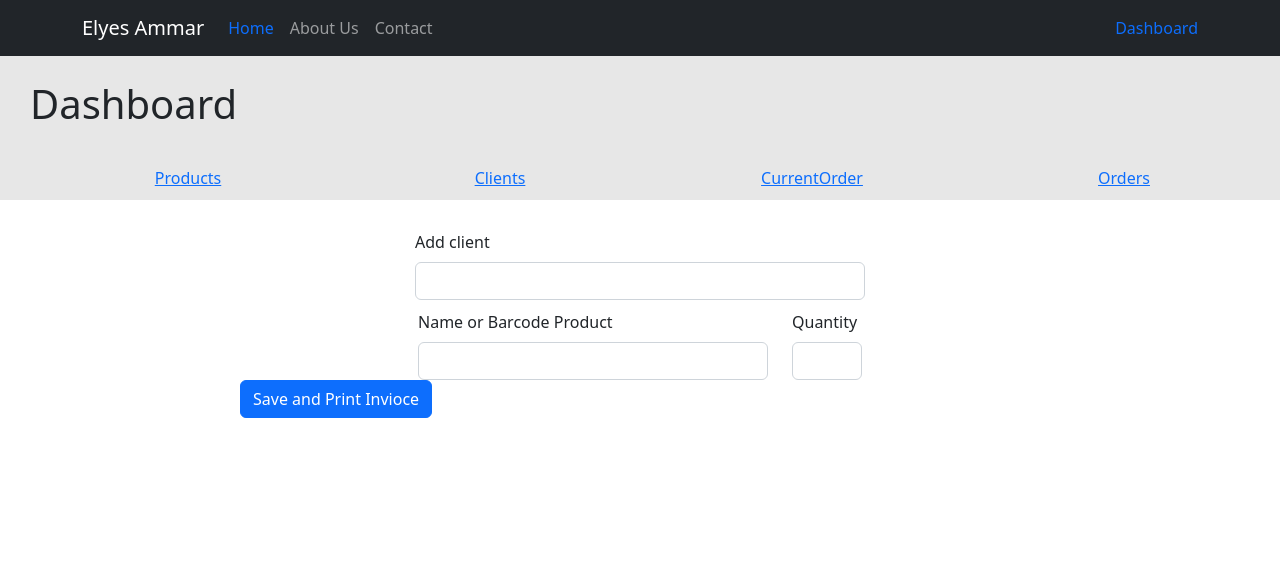
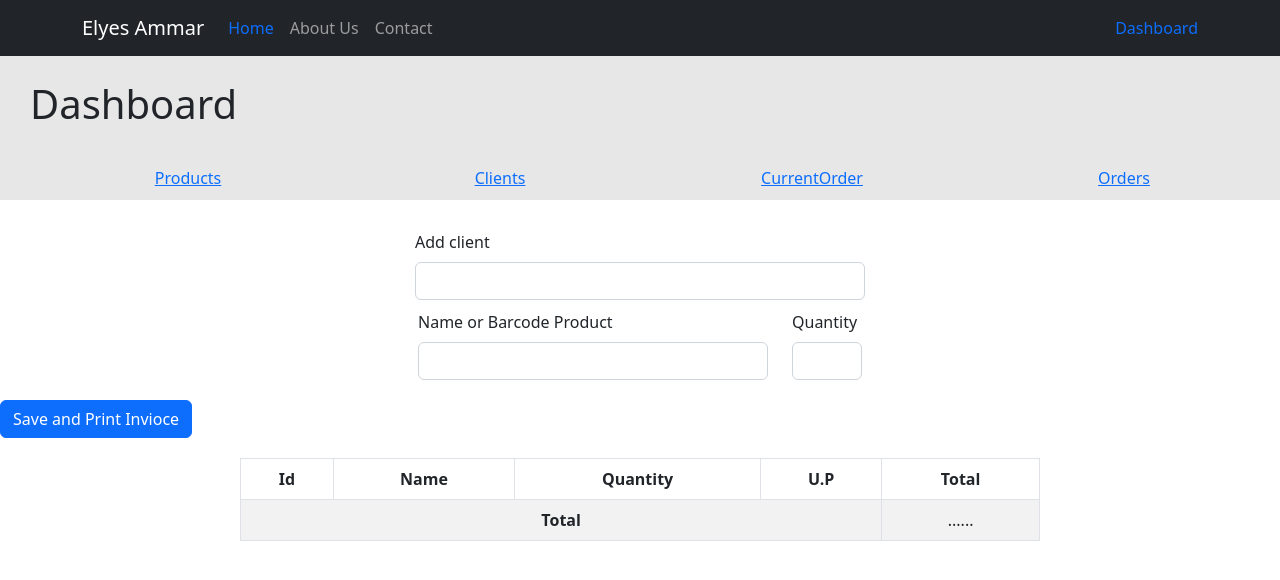
Before and after one commit to ElyesAmmar/MyProjectGoMyCode, a React (Create React App) app in the folder client/: page /dashboard/currentOrder in a window 1280 px wide. Shown: the top 580 px of the page. Built offline with nearby package versions, Linux system fonts and the light colour scheme.

Commit message:
add products from products to order

```diff
--- a/client/src/App.css
+++ b/client/src/App.css
@@ -45,6 +45,11 @@
     margin: 20px auto;
 
 }
+.ordertable{
+    width: 800px;
+    text-align: center;
+    margin: 20px auto;
+}
 .searchbar{
     display: flex;
     justify-content: space-between;
--- a/client/src/JS/actions/order.js
+++ b/client/src/JS/actions/order.js
@@ -1,7 +1,6 @@
 import { ADD_PRODUCTS_ORDER } from "../constant/actionsTypes";
 
 export const addProduct = (product)=>{
-    console.log(product)
     return{
         type:ADD_PRODUCTS_ORDER,
         payload: product
--- a/client/src/JS/reducer/orderReducer.js
+++ b/client/src/JS/reducer/orderReducer.js
@@ -3,7 +3,7 @@ import { ADD_PRODUCTS_ORDER } from "../constant/actionsTypes";
 const initialeState = {
     orders:[],
     order:{},
-    products:[{Id: 2, Name: 'BARRETTE MÉMOIRE TEAM GROUP'},{Id: 2, Name: 'BARRETTE MÉMOIRE TEAM GROUP'}],
+    products:[],
     product:{},
     errors:[]
 }
@@ -11,7 +11,7 @@ const initialeState = {
 export const orderReducer = (state=initialeState, {type,payload})=>{
     switch (type) {
         case ADD_PRODUCTS_ORDER:
-            return {...state, products: [...state.products,  payload]}
+            return {...state, products:  payload}
 
         default:
             return state
--- a/client/src/components/AddOrder.jsx
+++ b/client/src/components/AddOrder.jsx
@@ -1,14 +1,14 @@
 import React, { useState } from 'react';
-import { Form, Button, Row, Col, } from 'react-bootstrap';
+import { Form, Button, Row, Col, Table} from 'react-bootstrap';
 import { useSelector } from 'react-redux';
-
+import CloseButton from 'react-bootstrap/CloseButton';
 
 function MakeOrder() {
 
 const [product, setProduct] = useState({name:'',quantity:''})
 console.log(product)
 
-const products = useSelector((state)=> state.orderReducer.products)
+const [products, setProducts ]= useState(useSelector((state)=> state.orderReducer.products))
 console.log(products)
 
 
@@ -19,8 +19,6 @@ return (
       <Form.Label>Add client</Form.Label><br/>
       <Form.Control style={{width:'450px'}} />
     </div>
-
-
     <div style={{margin: '10px auto 0'}}>
       <Form>
         <Row>
@@ -35,15 +33,57 @@ return (
         </Row>
         </Form>
     </div>
+
+    </div>
     <div>
     <Button variant="primary" >
             Save and Print Invioce
       </Button>
     </div>
-    </div>
 
-    <div className='order'>
+    <div className='ordertable' >
 
+      <div>
+
+      </div>
+      <div>
+
+      <Table striped bordered hover>
+      <thead>
+        <tr>
+          <th>Id</th>
+          <th>Name</th>
+          <th>Quantity</th>
+          <th>U.P</th>
+          <th>Total</th>
+
+        </tr>
+      </thead>
+
+      <tbody>
+      {products.map((prod, index)=>
+        <tr>
+          <td>P-{prod.Id}</td>
+          <td>{prod.Name}</td>
+          <td style={{width:'60px'}}><Form.Control type='number' ></Form.Control></td>
+          <td>{prod.Price}</td>
+          <td>{index}</td>
+          <CloseButton onClick={()=> setProducts(products.splice(2,1))} />
+          </tr>
+
+
+        )  }
+        <tr>
+          <td colSpan={4} style={{fontWeight:'bold'}}>Total</td>
+          <td>......</td>
+
+        </tr>
+      </tbody>
+
+
+    </Table>
+
+      </div>
 
     </div>
     </div>
--- a/client/src/components/products.jsx
+++ b/client/src/components/products.jsx
@@ -13,6 +13,7 @@ function Products() {
 const dispatch=useDispatch()
 const products= useSelector((state)=>state.productReducer.products)
 const inputS = useSelector((state)=>state.productReducer.productSearch)
+const [productsOrder, setProductsOrder] = useState([])
 
 
 useEffect(()=> {
@@ -54,7 +55,10 @@ useEffect(()=> {
           <td>{prod.Category}</td>
           <td>{prod.Barcode}</td>
           <td><EditModal id={prod._id} /></td>
-          <td><Button variant="secondary" onClick={()=>dispatch(addProduct({Id:prod.ProductId,Name:prod.Name}))}>+</Button></td>
+          <td><Button variant="secondary"
+          onClick={()=>{setProductsOrder([...productsOrder,{Id:prod.ProductId, Name: prod.Name, Price:prod.Price}]);
+        dispatch(addProduct(productsOrder))}}
+          >+</Button></td>
         </tr>
 
       </tbody>)}
```
